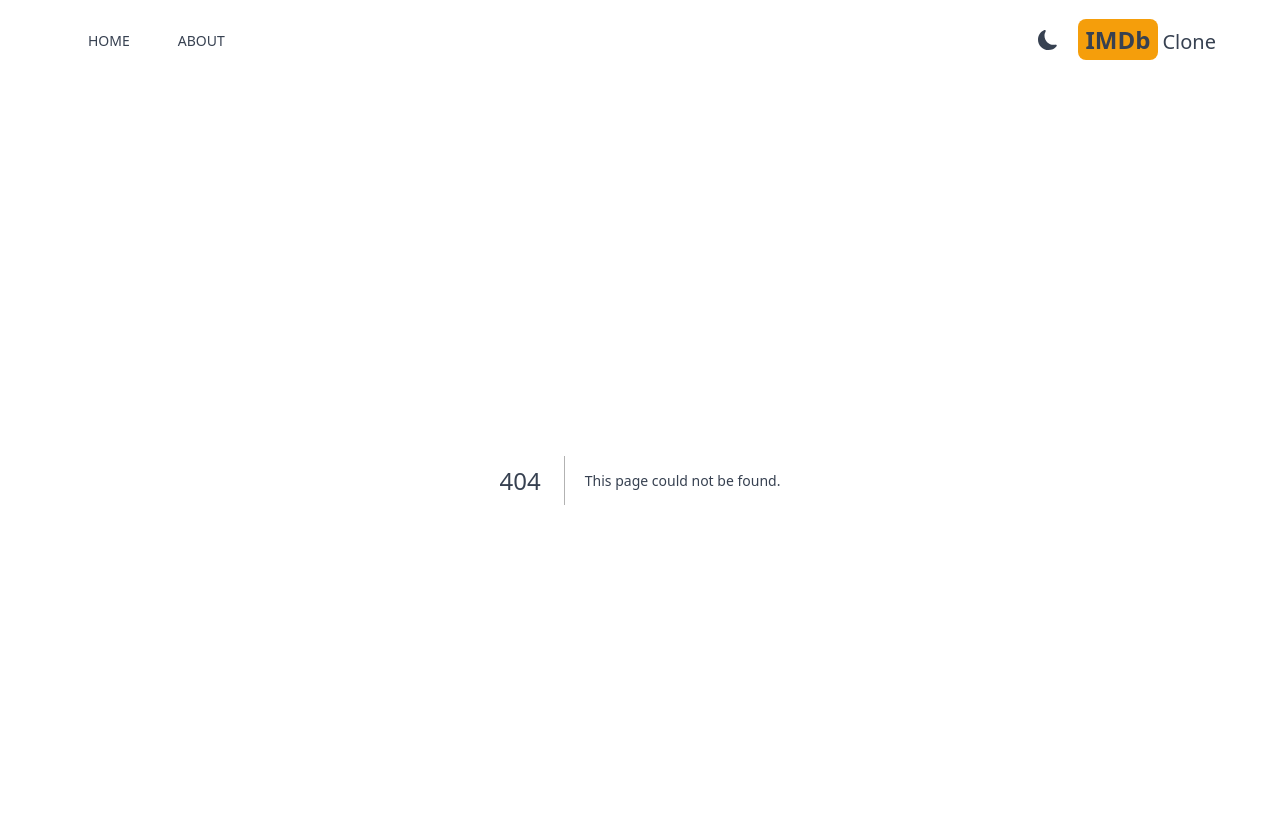
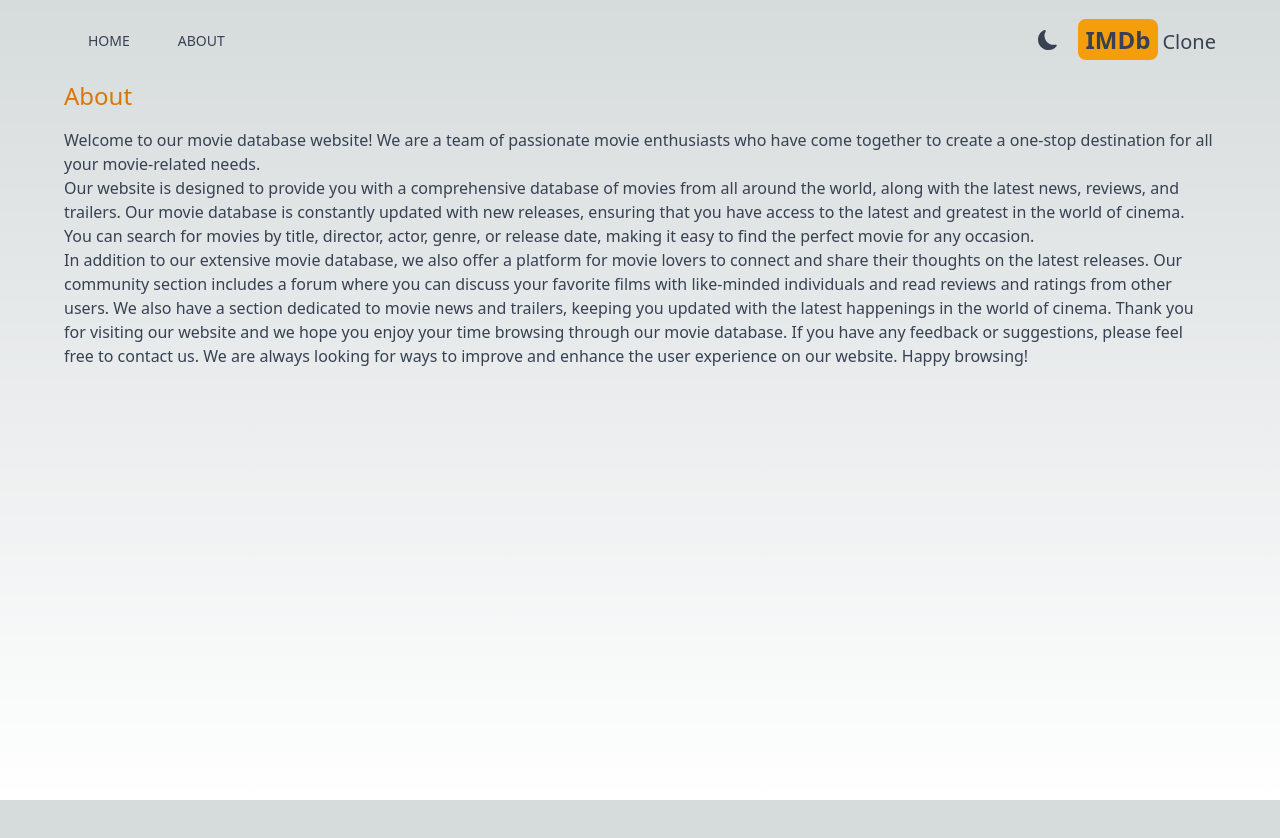
Before and after one commit to iamade/imdb, a Next.js app: page /about in a window 1280 px wide. Before the commit this address had no page. Shown: the top 838 px of the page. After the commit the page ends 800 px from the top, so only its background shows below. Built offline with nearby package versions, Linux system fonts and the light colour scheme.

Commit message:
about page

```diff
--- /dev/null
+++ b/src/app/about/page.jsx
@@ -0,0 +1,39 @@
+export default function About() {
+  return (
+    <div className="max-w-6xl mx-auto space-y-4">
+      <h1 className="text-2xl font-medium text-amber-600">About</h1>
+      <h1>
+        <p> Welcome to our movie database website! We are a team of passionate movie
+        enthusiasts who have come together to create a one-stop destination for
+        all your movie-related needs.
+        </p>
+
+        <p>
+        Our website is designed to provide you with a comprehensive database of
+        movies from all around the world, along with the latest news, reviews,
+        and trailers. Our movie database is constantly updated with new
+        releases, ensuring that you have access to the latest and greatest in
+        the world of cinema. You can search for movies by title, director,
+        actor, genre, or release date, making it easy to find the perfect movie
+        for any occasion.
+      </p>
+
+      <p>
+        In addition to our extensive movie database, we also offer a platform
+        for movie lovers to connect and share their thoughts on the latest
+        releases. Our community section includes a forum where you can discuss
+        your favorite films with like-minded individuals and read reviews and
+        ratings from other users. We also have a section dedicated to movie news
+        and trailers, keeping you updated with the latest happenings in the
+        world of cinema. Thank you for visiting our website and we hope you
+        enjoy your time browsing through our movie database. If you have any
+        feedback or suggestions, please feel free to contact us. We are always
+        looking for ways to improve and enhance the user experience on our
+        website. Happy browsing!
+      </p>
+
+    </h1>
+
+    </div>
+  );
+}
--- a/src/components/DarkModeSwitch.jsx
+++ b/src/components/DarkModeSwitch.jsx
@@ -6,7 +6,7 @@
 
 export default function DarkModeSwitch() {
   const { systemTheme, theme, setTheme } = useTheme();
-  const [ mounted, setMounted] = useState(false);
+  const [ mounted, setMounted ] = useState(false);
 
   useEffect(() => setMounted(true), []);
 
```
